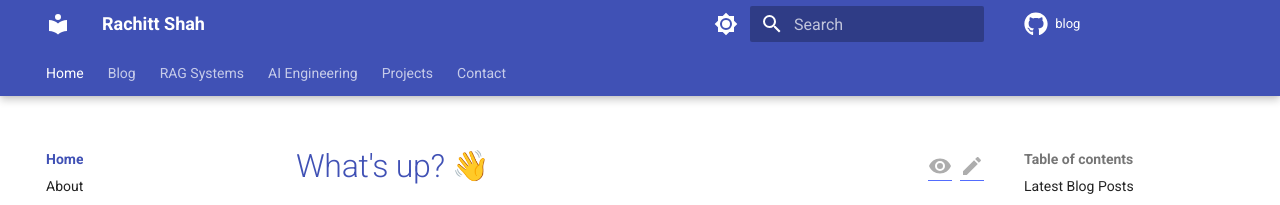
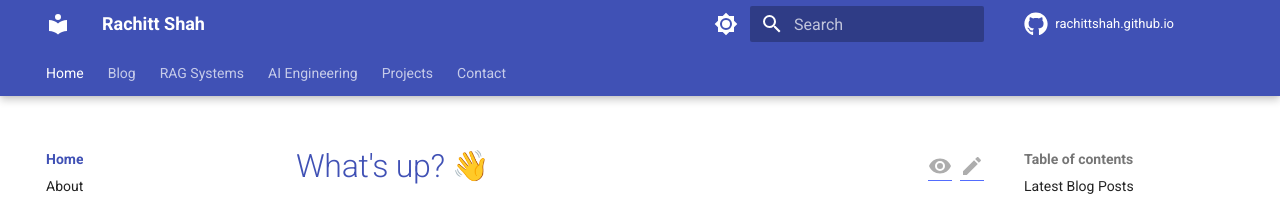
Before and after one commit to rachittshah/rachittshah.github.io, an MkDocs documentation site: the page built from docs/index.md, in a window 1280 px wide. Shown: the top 205 px of the page. Built offline with MkDocs 1.6.1 and Material for MkDocs 9.7.7, drawn with Linux system fonts in a browser that asks for light colours; emoji names are drawn with the system emoji font; comment, search, counter and statistics services are not loaded.

Commit message:
Fix deployment URL configuration

```diff
--- a/mkdocs.yml
+++ b/mkdocs.yml
@@ -2,9 +2,9 @@
 site_author: Rachitt Shah
 site_description: >-
   AI Engineering, RAG Systems, and Technical Notes
-repo_name: blog
+repo_name: rachittshah.github.io
 repo_url: https://github.com/rachittshah/rachittshah.github.io
-site_url: https://rachittshah.github.io/
+site_url: https://rachittshah.github.io
 edit_uri: edit/main/docs/
 copyright: Copyright &copy; 2024 Rachitt Shah
 
```
Also changed, not shown: 1 other file.
